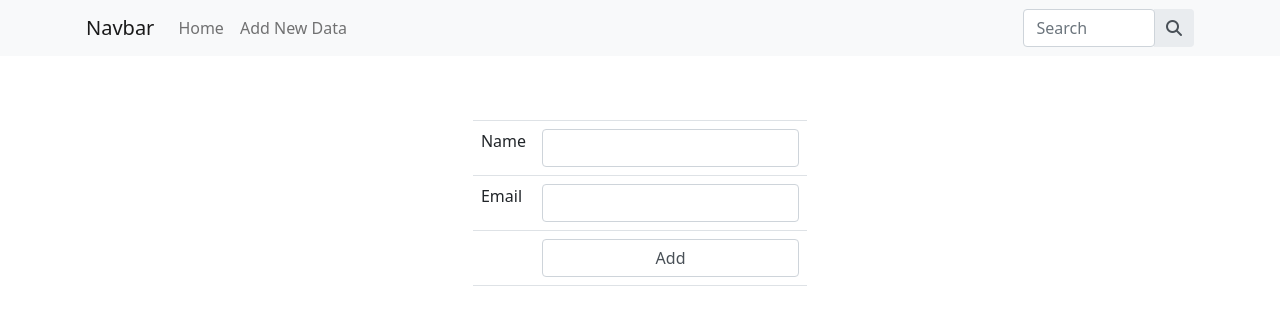
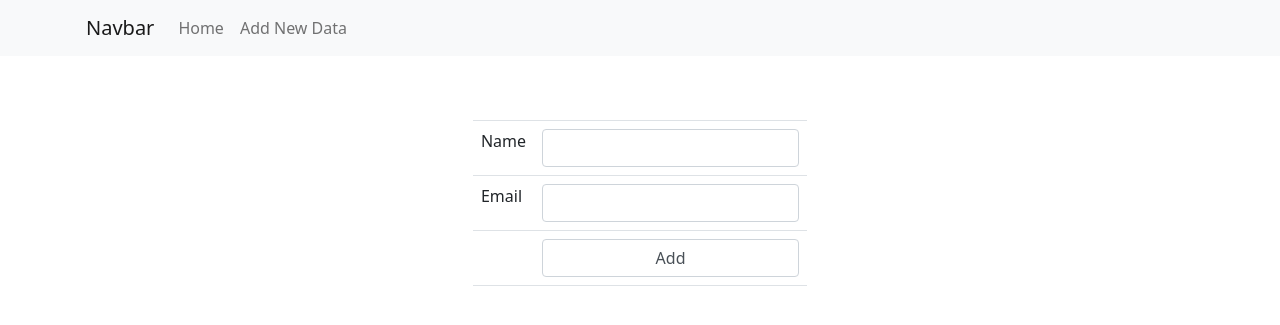
Before and after one commit to otmaneEH/crud-php, a PHP site: page /add.php in a window 1280 px wide. Shown: the top 325 px of the page. Run offline with PHP 8.4, Linux system fonts and the light colour scheme; some libraries are stand-ins or nearby versions.

Commit message:
Update header.php

```diff
--- a/header.php
+++ b/header.php
@@ -33,13 +33,7 @@
       </ul>
 
 
-      <div class="col-sm-2">
-        <div class="input-group rounded">
-          <input type="search" class="form-control rounded" placeholder="Search" aria-label="Search" aria-describedby="search-addon" />
-          <span class="input-group-text border-0" id="search-addon">
-            <i class="fas fa-search"></i>
-          </span>
-        </div>
+
       </div>
     </div></div>
   </nav>
```
